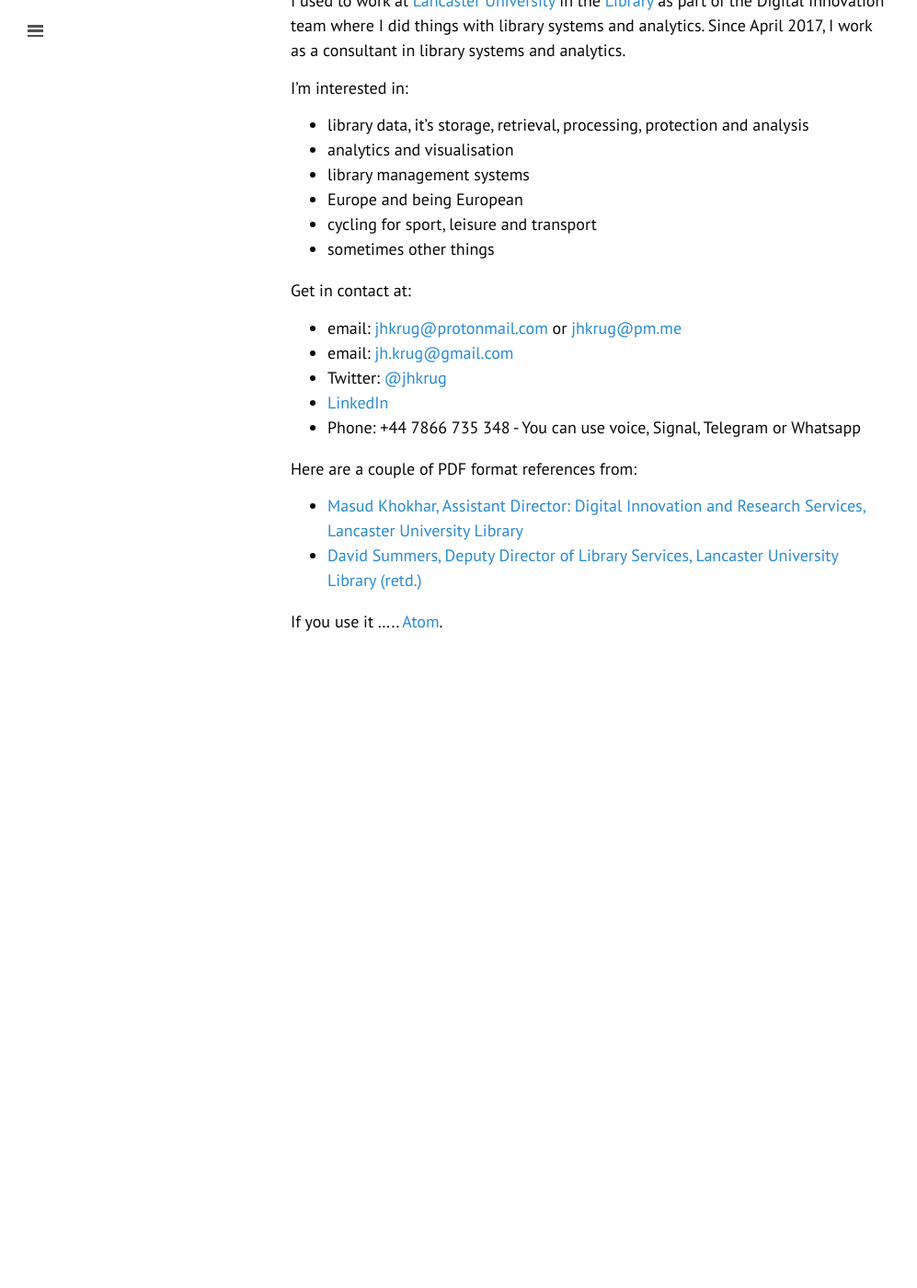
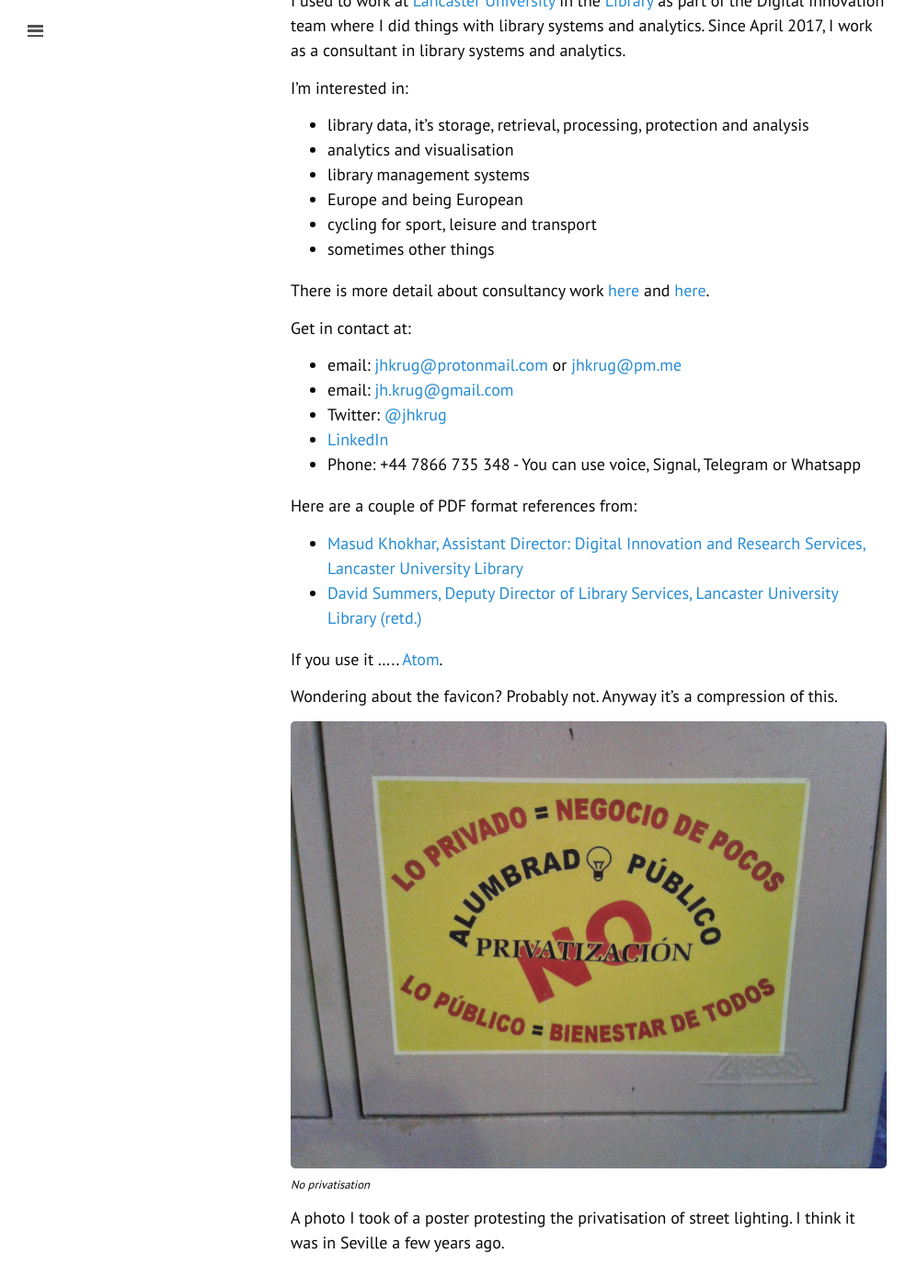
Before and after one commit to jhkrug/jhkrug.github.io, a Jekyll site: the page built from about.md, in a window 1280 px wide and 1400 px high, scrolled down 863 px. Shown: the whole window at 92% size, without its empty margins (0-997 px from the left). Built offline with Jekyll 4.4.1, drawn with Linux system fonts in a browser that asks for light colours; before the commit the page ends 1588 px from its top, so only the background shows below that.

Commit message:
minor tweak

```diff
--- a/about.md
+++ b/about.md
@@ -24,6 +24,10 @@
 * cycling for sport, leisure and transport
 * sometimes other things
 
+There is more detail about consultancy work [here]({% post_url
+2017-01-17-retirement_slope %}#what-would-i-like-to-be-involved-with)
+and [here]({% post_url 2018-04-06-work_plan %}).
+
 Get in contact at:
 
 * email: [jhkrug@protonmail.com](mailto:jhkrug@protonmail.com) or
@@ -42,3 +46,14 @@
 University Library (retd.)](/public/references/DS-JK-ref.pdf)
 
 If you use it ..... <a href="/atom.xml">Atom</a>.
+
+
+
+Wondering about the favicon? Probably not. Anyway it's a compression of
+this.
+
+![No privatisation](/public/images/np.jpg "No privatisation")
+*No privatisation*
+
+A photo I took of a poster protesting the privatisation of street
+lighting. I think it was in Seville a few years ago.
```
Also changed, not shown: public/images/np.jpg (added).
